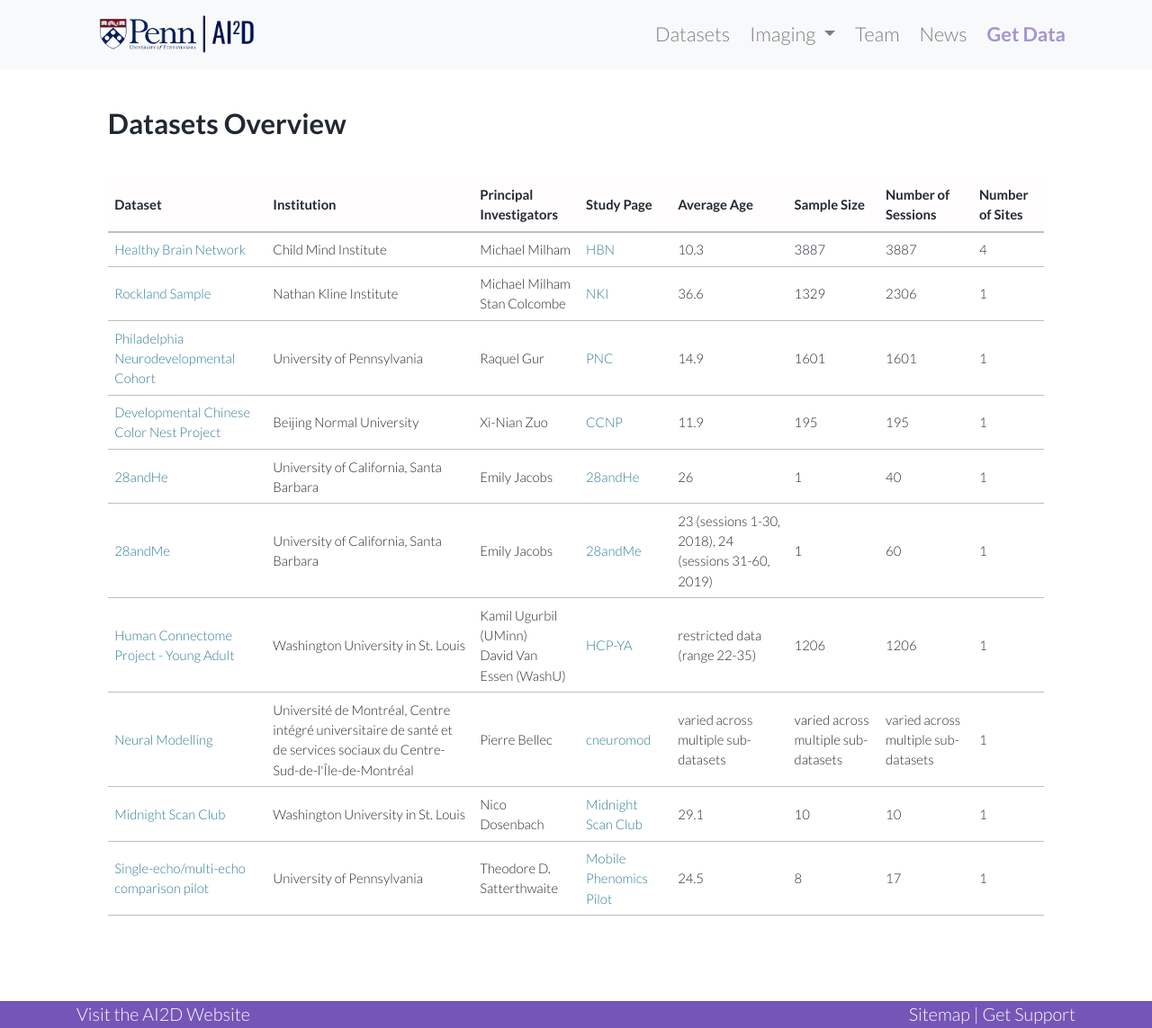
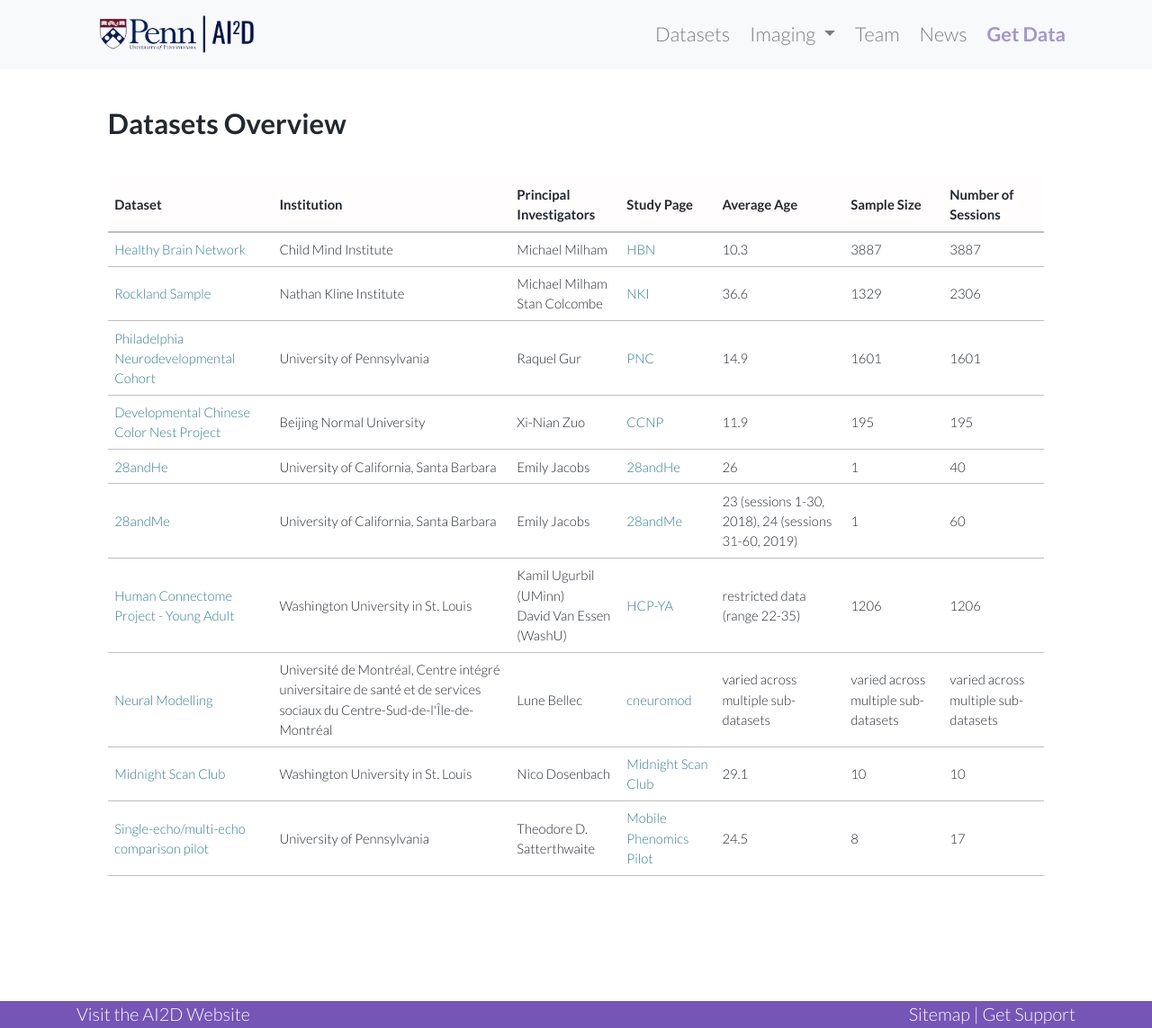
Before and after one commit to PennLINC/AI2D, a Jekyll site: the page built from docs/datasets/index.html, in a window 1280 px wide and 1143 px high. Shown: the whole window at 90% size. Built offline with Jekyll 4.4.1, drawn with Linux system fonts in a browser that asks for light colours; cached includes are drawn as plain includes.

Commit message:
edit dataset overview

```diff
--- a/docs/datasets/_posts/2025-08-16-cneuromod.md
+++ b/docs/datasets/_posts/2025-08-16-cneuromod.md
@@ -6,7 +6,7 @@
 
 # Information for sidebar
 site: Université de Montréal
-pi: Pierre Bellec
+pi: Lune Bellec
 website: https://www.cneuromod.ca/
 funding:
 publications:
@@ -62,7 +62,7 @@
 
 *PI*
 <br>
-Pierre Bellec
+Lune Bellec
 
 *Funding*
 <br>
@@ -70,7 +70,7 @@
 
 *Citations*
 <br>
-Julie Boyle, Basile Pinsard, Valentina Borghesani, Francois Paugam, Elizabeth DuPre, and Pierre Bellec. The courtois neuromod project: quality assessment of the initial data release (2020). In 2023 Conference on Cognitive Computational Neuroscience, pages 2023–1602, 2023.
+Julie Boyle, Basile Pinsard, Valentina Borghesani, Francois Paugam, Elizabeth DuPre, and Lune Bellec. The courtois neuromod project: quality assessment of the initial data release (2020). In 2023 Conference on Cognitive Computational Neuroscience, pages 2023–1602, 2023.
 
 St-Laurent, M., Pinsard, B., Contier, O., Seeliger, K., Borghesani, V., Boyle, J., ... & Hebart, M. (2023). cneuromod-things: a large-scale fMRI dataset for task-and data-driven assessment of object representation and visual memory recognition in the human brain. Journal of Vision, 23(9), 5424-5424.
 
--- a/docs/datasets/index.html
+++ b/docs/datasets/index.html
@@ -22,7 +22,6 @@
       <th>Average Age</th>
       <th>Sample Size</th>
       <th>Number of Sessions</th>
-      <th>Number of Sites</th>
     </tr>
   </thead>
   <tbody>
@@ -88,13 +87,6 @@
             n/a
           {% endif %}
         </td>
-        <td>
-          {% if dataset.num_site %}
-            {{ dataset.num_site }}
-          {% else %}
-            n/a
-          {% endif %}
-        </td>
       </tr>
     {% endfor %}
 
```
Also changed, not shown: docs/imaging/_posts/2020-01-01-image_fmriprep.md (+1 -1 lines), 5 other files.
